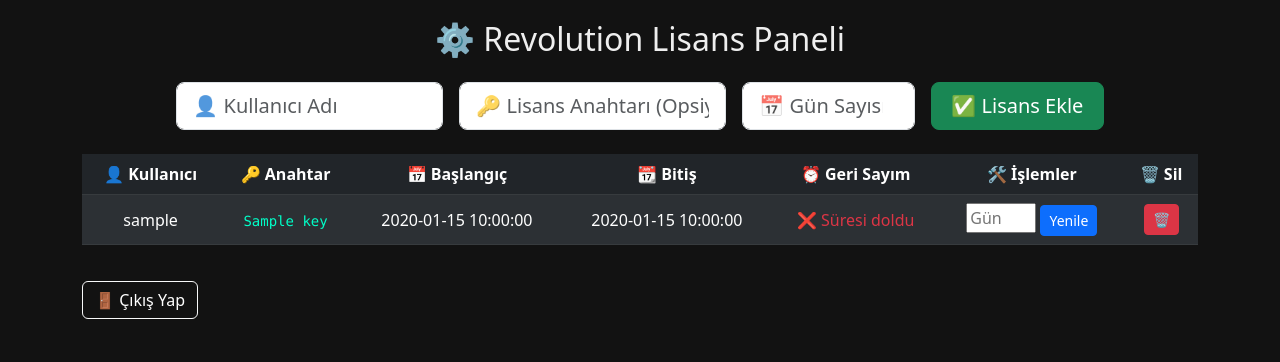
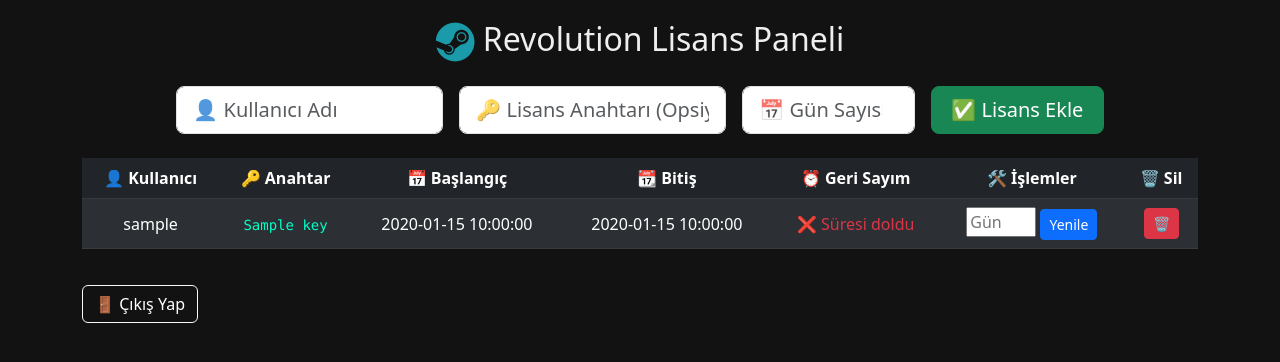
Before and after one commit to onlydead796/revolution_license_server, a Flask app: template templates/index.html in a window 1280 px wide. Shown: the top 362 px of the page. Run offline with Flask 3, Linux system fonts and the light colour scheme; the template is opened without the code that fills it: most values are stand-ins (such as "Sample title", 1, 10 or a date in 2020); some libraries are stand-ins or nearby versions.

Commit message:
index.html

```diff
--- a/templates/index.html
+++ b/templates/index.html
@@ -3,8 +3,10 @@
 <head>
     <meta charset="UTF-8" />
     <meta name="viewport" content="width=device-width, initial-scale=1" />
-    <title>⚙️ Revolution Lisans Paneli</title>
+    <title>Revolution Lisans Paneli</title>
     <link href="https://cdn.jsdelivr.net/npm/bootstrap@5.3.0/dist/css/bootstrap.min.css" rel="stylesheet" />
+    <!-- Steam ikonu için Font Awesome -->
+    <link rel="stylesheet" href="https://cdnjs.cloudflare.com/ajax/libs/font-awesome/6.4.0/css/all.min.css">
     <style>
         body {
             background: #121212;
@@ -42,7 +44,10 @@
 <body>
 
 <div class="container">
-    <h2 class="mb-4 text-center">⚙️ Revolution Lisans Paneli</h2>
+    <h2 class="mb-4 text-center">
+        <i class="fa-brands fa-steam" style="color: #1b9aaa; font-size: 40px; vertical-align: middle;"></i>
+        Revolution Lisans Paneli
+    </h2>
 
     {% with messages = get_flashed_messages(with_categories=true) %}
       {% if messages %}
```
